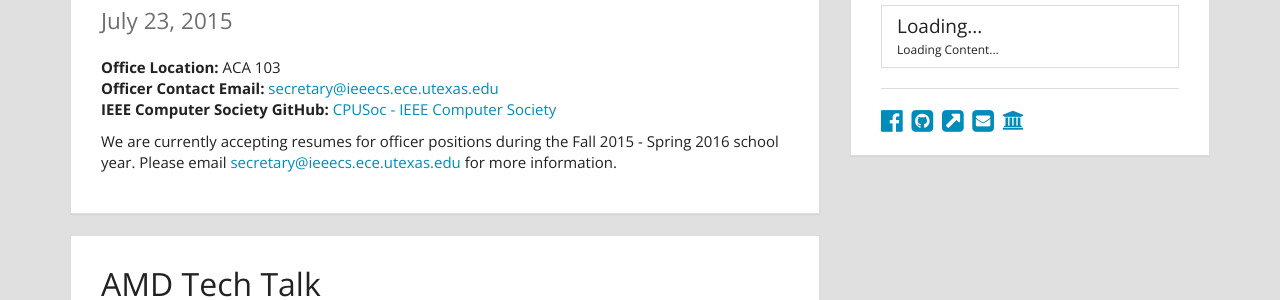
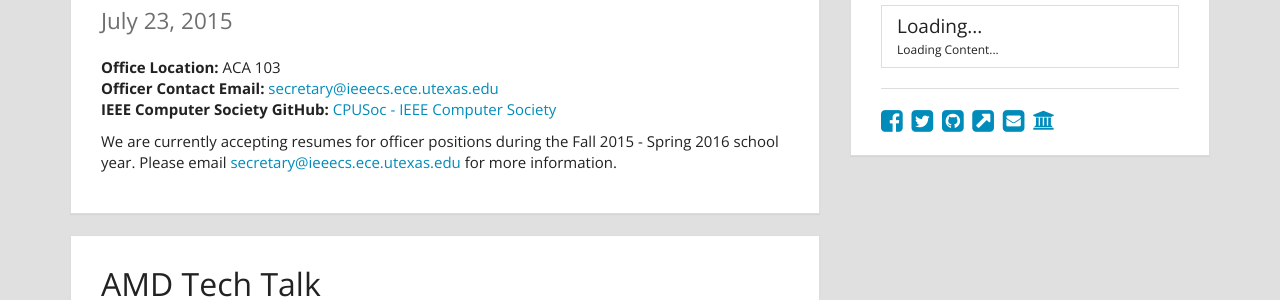
Before and after one commit to ieeecs-ut/ieee-computer-society, a Jekyll site: the page built from index.html, in a window 1280 px wide. Shown: the part 489-789 px from the top of the page. Built offline with Jekyll 4.4.1, drawn with Linux system fonts in a browser that asks for light colours; nearby versions of some CDN libraries; Markdown is read by kramdown in place of the engine named in the settings; the list of posts is cut into pages by our own code.

Commit message:
added twitter icon to index

```diff
--- a/index.html
+++ b/index.html
@@ -37,7 +37,8 @@
           </ul>
           <div class="list-group">
             <h4><!-- <span style="margin-right:.1em">Social Media:</span> -->
-            <span style="margin-right:.2em"><a href="https://www.facebook.com/ieeecs.ece.utexas"><i class="fa fa-facebook-official solo fa-lg"></i></a></span>
+            <span style="margin-right:.2em"><a href="https://www.facebook.com/ieeecs.ece.utexas"><i class="fa fa-facebook-square solo fa-lg"></i></a></span>
+            <span style="margin-right:.2em"><a href="https://twitter.com/ieeeCS_UT"><i class="fa fa-twitter-square solo fa-lg"></i></a></span>
             <span style="margin-right:.2em"><a href="https://github.com/cpusoc/ieee-computer-society"><i class="fa fa-github-square solo fa-lg"></i></a></span>
             <span style="margin-right:.2em"><a href="https://utexas.collegiatelink.net/organization/ieeecomputersociety"><i class="fa fa-external-link-square solo fa-lg"></i></a></span>
             <span style="margin-right:.2em"><a href="mailto:secretary@ieeecs.ece.utexas.edu"><i class="fa fa-envelope-square solo fa-lg"></i></a></span>
```
